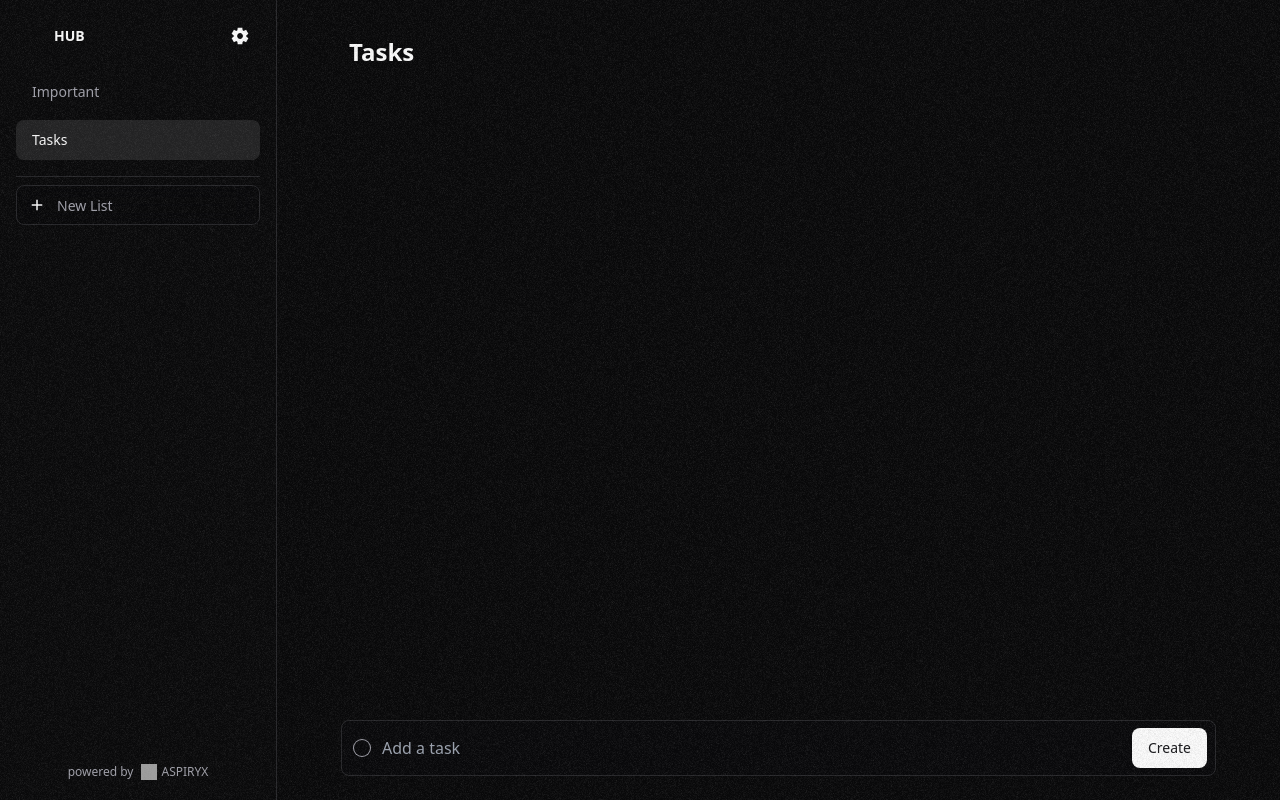
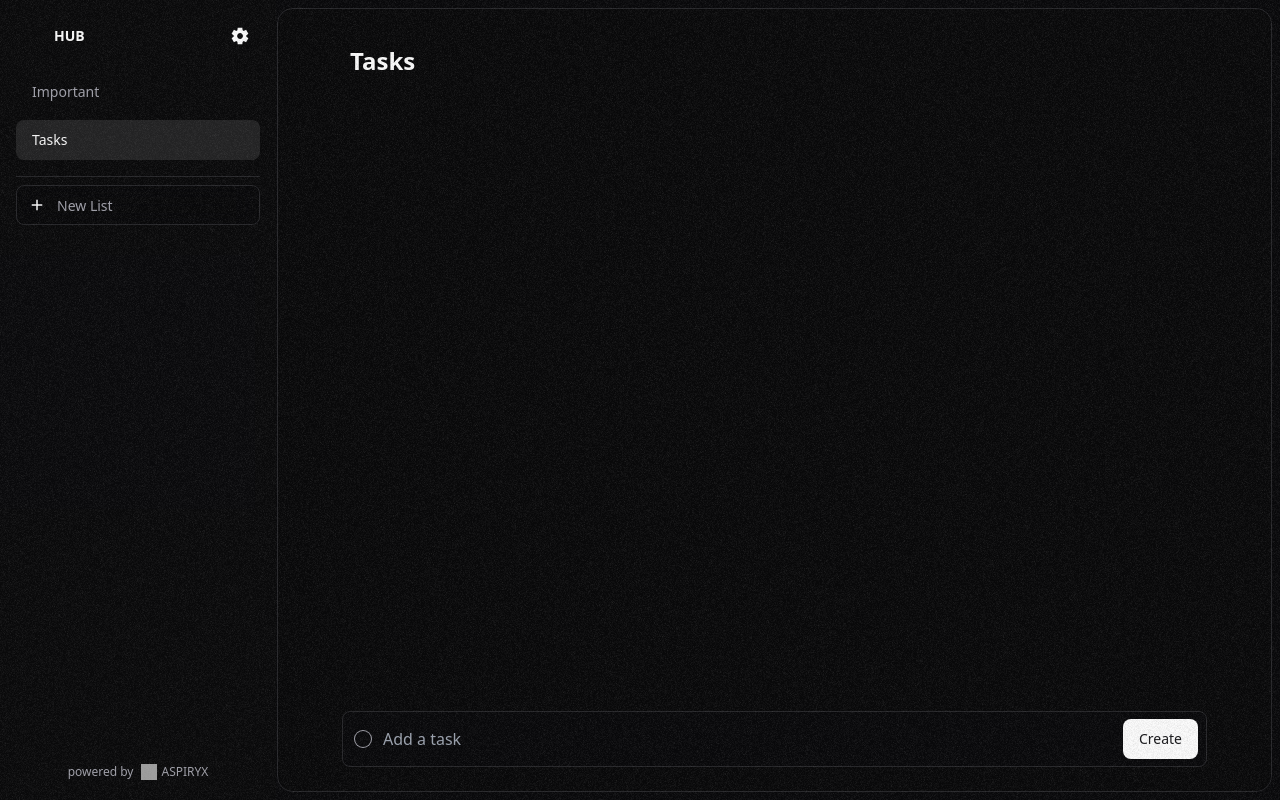
Before and after one commit to psoglav/aspiryx-todo, a React (Vite) app: page / in a window 1280 px wide. Built offline with nearby package versions, Linux system fonts and the light colour scheme; grey boxes are pictures that could not be loaded; some icons are missing.

Commit message:
feat: add rounded border of 8px to ListView

```diff
--- a/src/components/whatamesh/gradient.tsx
+++ b/src/components/whatamesh/gradient.tsx
@@ -41,7 +41,7 @@ export function WhatameshGradient({ style }: Props) {
       key={location.pathname}
       id="gradient-canvas"
       ref={ref}
-      className="absolute inset-1/2 z-[-1] size-[120%] -translate-x-1/2 -translate-y-1/2 blur-xl"
+      className="absolute inset-1/2 size-[120%] -translate-x-1/2 -translate-y-1/2 blur-xl"
       data-transition-in
     />
   )
--- a/src/pages/home.tsx
+++ b/src/pages/home.tsx
@@ -70,7 +70,7 @@ export default function Home() {
               <div className="absolute right-0 top-1/2 -z-10 h-[100vh] w-[100vw] -translate-y-1/2 bg-zinc-600/5"></div>
               <Sidebar />
             </ResizablePanel>
-            <ResizableHandle className="hidden after:w-4 md:block" />
+            <ResizableHandle className="hidden bg-transparent after:w-4 md:block" />
           </>
         )}
 
--- a/src/views/ListView.tsx
+++ b/src/views/ListView.tsx
@@ -9,8 +9,8 @@ import { useLocation, useParams } from "react-router-dom";
 
 export function ListView() {
   const { listId } = useParams()
+  const location = useLocation()
   const list = useSelector((state: RootState) => state.main.lists.find(item => item.id === listId))
-  const location = useLocation()
 
   const tasks = useSelector((state: RootState) => {
     if (location.pathname === '/') return state.main.tasks.filter(item => !item.listId)
@@ -20,8 +20,10 @@ export function ListView() {
 
 
   return (
+    <div className="h-[100dvh] bg-background p-2 pl-0">
+      <div className="relative h-full overflow-hidden rounded-2xl border border-border">
         <div
-      className="grid h-[100dvh] min-w-max grid-rows-[max-content_1fr_max-content] bg-background/60"
+          className="relative z-[1] grid h-full min-w-max grid-rows-[max-content_1fr_max-content] bg-background/60"
         >
           <ListHeader />
           <AnimatePresence mode="wait">
@@ -39,9 +41,11 @@ export function ListView() {
                 </div>
               </ScrollArea>
             </motion.div>
-        <WhatameshGradient style={list?.style} />
           </AnimatePresence>
           <CreateTask />
         </div>
+        <WhatameshGradient style={list?.style} />
+      </div>
+    </div>
   )
 }
```
Lines whose indentation alone changed are shown as unchanged.
